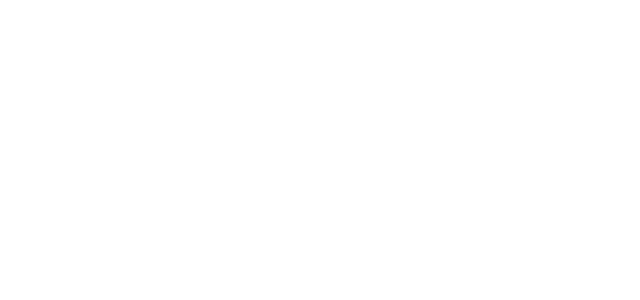
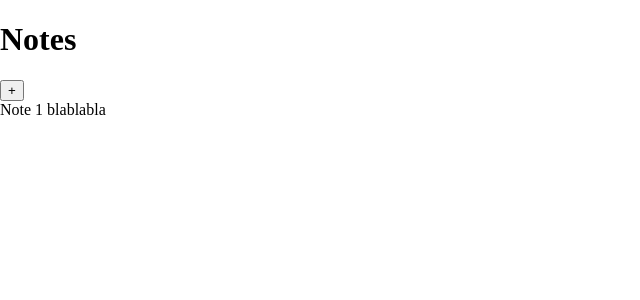
Before and after one commit to jeannepietropaoli/react-simple-to-do-list, a React (Create React App) app: page / in a window 1280 px wide. Shown: the top 300 px of the page, without its empty margins (0-640 px from the left). Built offline with nearby package versions, Linux system fonts and the light colour scheme.

Commit message:
Add Sidebar and Editor component to App component

```diff
--- a/src/App.js
+++ b/src/App.js
@@ -1,8 +1,31 @@
 import React from "react";
+import Sidebar from "./Sidebar";
+import Editor from "./Editor";
+import { nanoid } from "nanoid";
 
 function App() {
+  const [notes, setNotes] = React.useState([])
+
+  console.log(notes)
+  function createNewNote() {
+    console.log("new note")
+    setNotes(prevNotes => {
+      return [...prevNotes, {
+        title : `Note ${prevNotes.length + 1}`,
+        body : "",
+        id : nanoid()
+      }]
+    })
+  }
+
+  function selectTask(noteId) {
+    console.log(noteId)
+  }
+
   return (
     <div className="app">
+      <Sidebar createNewNote={createNewNote} selectTask={selectTask} notes={notes} />
+      <Editor />
     </div>
   );
 }
--- /dev/null
+++ b/src/Editor.js
@@ -0,0 +1,12 @@
+import React from "react";
+
+function Editor() {
+    return(
+        <div className="editor">
+            Note 1
+            blablabla
+        </div>
+    )
+}
+
+export default Editor
--- /dev/null
+++ b/src/Sidebar.js
@@ -0,0 +1,19 @@
+import React from "react";
+
+function Sidebar(props) {
+    const noteTitleElements = props.notes.map(note => {
+        return <h3 key={note.id} onClick={() => props.selectTask(note.id)}>{note.title}</h3>
+    })
+
+    return(
+        <div className="sidebar">
+            <h1>Notes</h1>
+            <button onClick={props.createNewNote}>+</button>
+            <div className="sidebar--titles">
+                {noteTitleElements}
+            </div>
+        </div>
+    )
+}
+
+export default Sidebar
```
